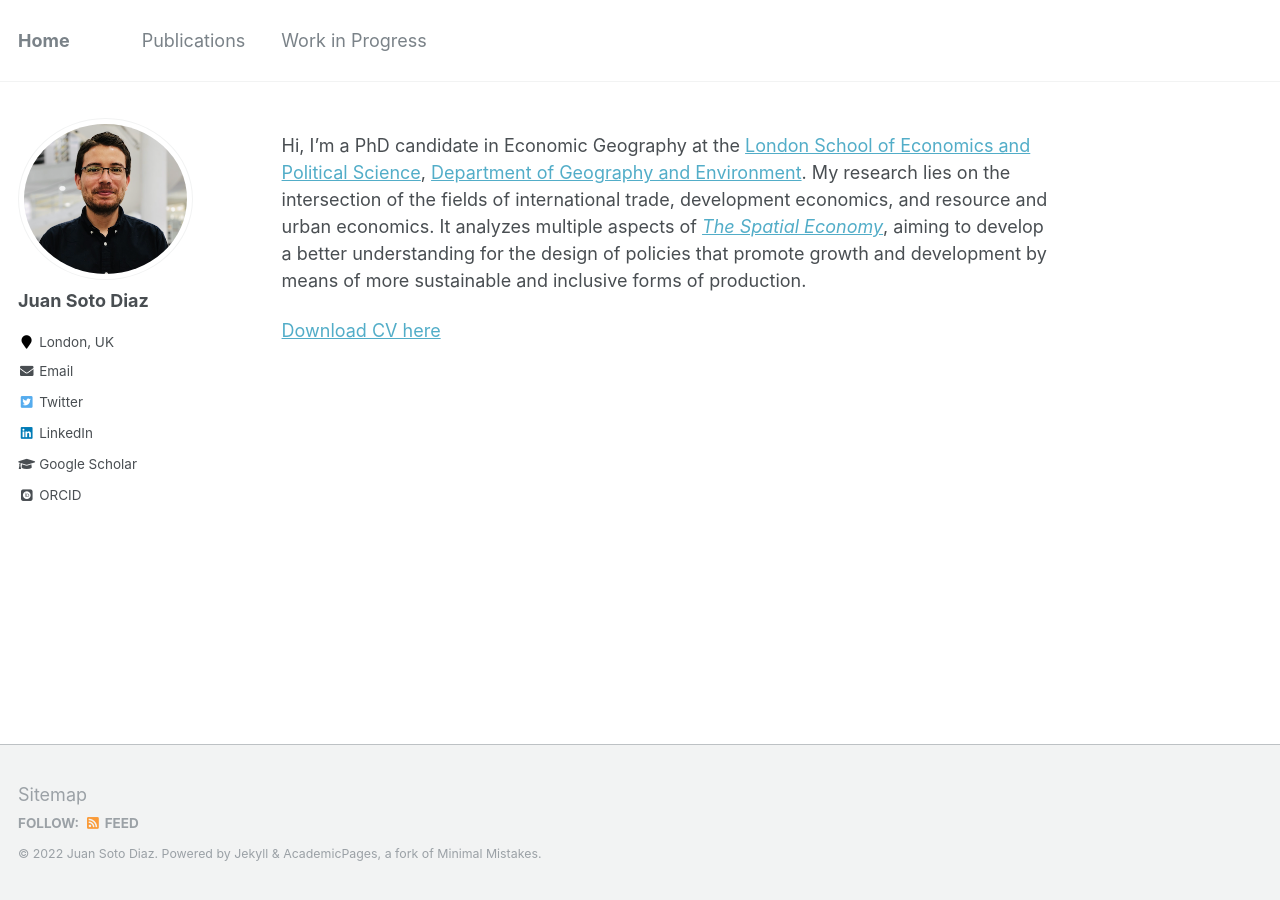
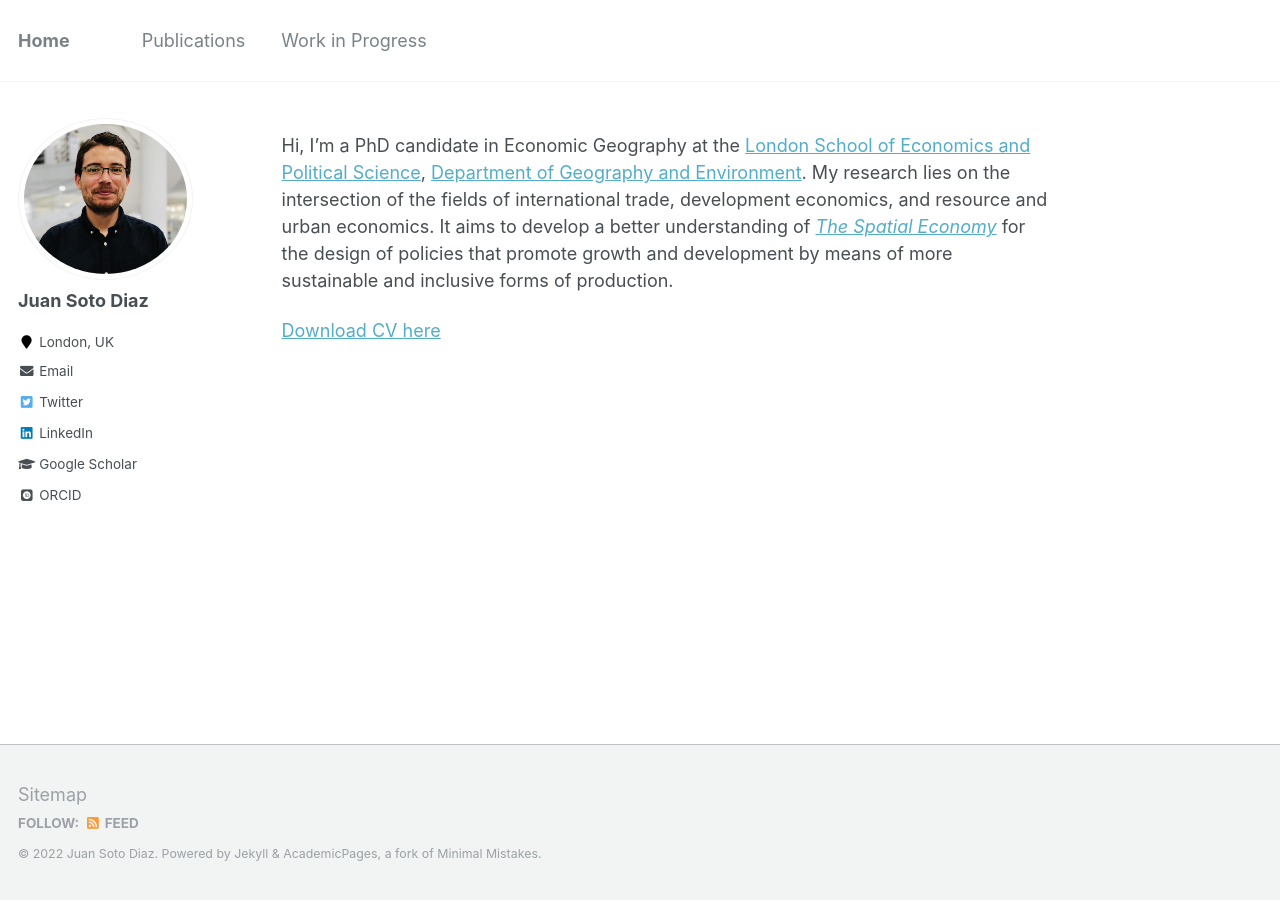
Before and after one commit to pedrofierroz87/pedrofierroz87.github.io, a Jekyll site: the page built from _pages/about.md, in a window 1280 px wide. Built offline with Jekyll 4.4.1, drawn with Linux system fonts in a browser that asks for light colours; some web fonts are replaced.

Commit message:
Update about.md

```diff
--- a/_pages/about.md
+++ b/_pages/about.md
@@ -8,6 +8,6 @@ redirect_from:
   - /about.html
 ---
 
-Hi, I'm a PhD candidate in Economic Geography at the [London School of Economics and Political Science](https://lse.ac.uk), [Department of Geography and Environment](https://www.lse.ac.uk/geography-and-environment). My research lies on the intersection of the fields of international trade, development economics, and resource and urban economics. It analyzes multiple aspects of [<i>The Spatial Economy</i>](https://www.aeaweb.org/articles?id=10.1257/jel.20181414), aiming to develop a better understanding for the design of policies that promote growth and development by means of more sustainable and inclusive forms of production.
+Hi, I'm a PhD candidate in Economic Geography at the [London School of Economics and Political Science](https://lse.ac.uk), [Department of Geography and Environment](https://www.lse.ac.uk/geography-and-environment). My research lies on the intersection of the fields of international trade, development economics, and resource and urban economics. It aims to develop a better understanding of [<i>The Spatial Economy</i>](https://www.aeaweb.org/articles?id=10.1257/jel.20181414) for the design of policies that promote growth and development by means of more sustainable and inclusive forms of production.
 
 [Download CV here](https://onlinelibrary.wiley.com/doi/epdf/10.1111/jors.12269)
```
